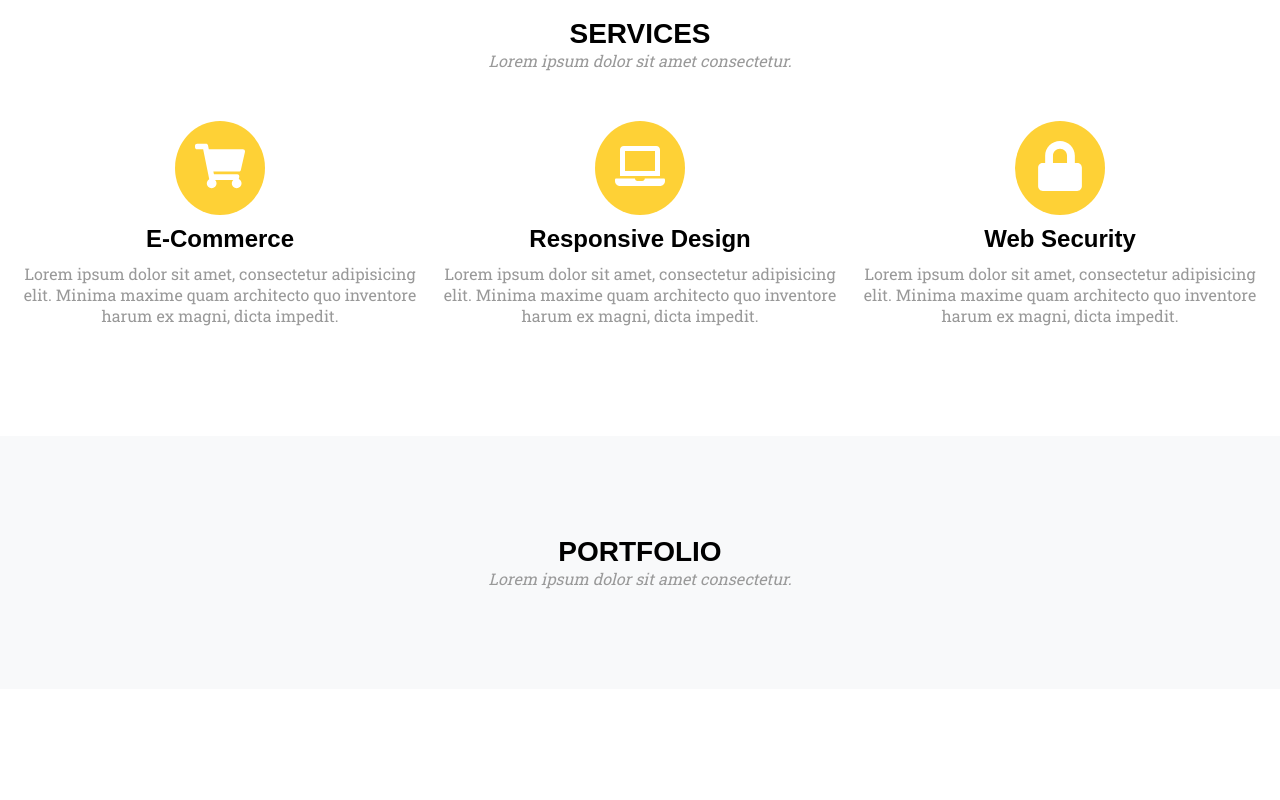
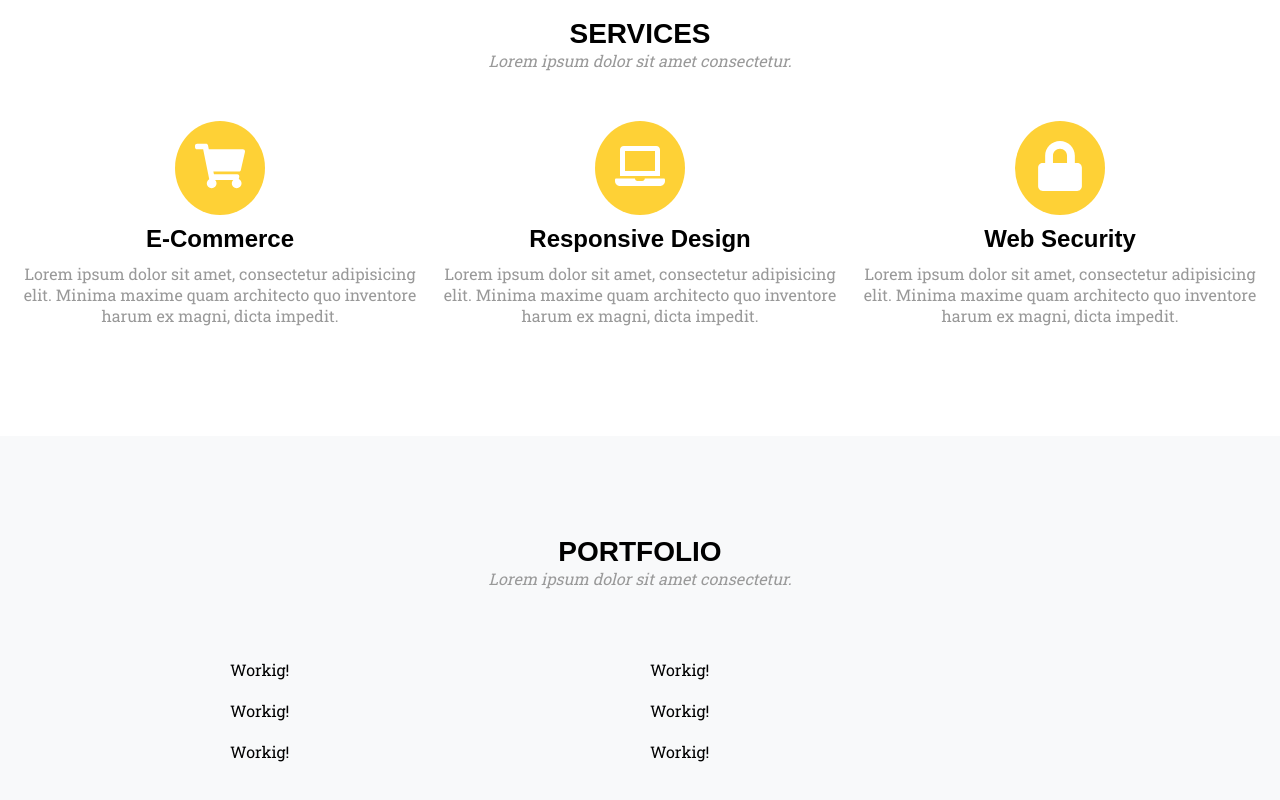
Before and after one commit to its-gio/media-queries-afternoon, a React (Create React App) app: page / in a window 1280 px wide. Shown: the part 682-1482 px from the top of the page. Before the commit the page ends 1371 px from the top, so only its background shows below. Built offline with nearby package versions, Linux system fonts and the light colour scheme; a web font is replaced by a local one.

Commit message:
Adding Portfolio styles and content. Next: Building item and continueing syles for 3 column grid.

```diff
--- a/src/App.js
+++ b/src/App.js
@@ -3,7 +3,7 @@ import './App.scss';
 import Header from './components/Hero/Header';
 import Hero from './components/Hero/Hero';
 import Service from './components/Service';
-import Portfolio from './components/Portfolio';
+import Portfolio from './components/Portfolio/Portfolio';
 
 function App() {
   return (
--- a/src/components/Portfolio.jsx
+++ /dev/null
@@ -1,14 +0,0 @@
-import React, { Component } from 'react'
-
-export default class Portfolio extends Component {
-  render() {
-    return (
-      <section className="section">
-        <div className="section-title">
-          <h3>Portfolio</h3>
-          <p>Lorem ipsum dolor sit amet consectetur.</p>
-        </div>
-      </section>
-    )
-  }
-}
--- /dev/null
+++ b/src/components/Portfolio/Portfolio.jsx
@@ -0,0 +1,32 @@
+import React, { Component } from 'react'
+import ProjectItem from './ProjectItem'
+
+export default class Portfolio extends Component {
+  state = {
+    projects: [
+      { img: '../../img/Portfolio/01-thumbnail.jpg', client: 'Threads', category: 'Illustration', desc: 'Use this area to describe your project. Lorem ipsum dolor sit amet, consectetur adipisicing elit. Est blanditiis dolorem culpa incidunt minus dignissimos deserunt repellat aperiam quasi sunt officia expedita beatae cupiditate, maiores repudiandae, nostrum, reiciendis facere nemo!' },
+      { img: '../../img/Portfolio/02-thumbnail.jpg', client: 'Explore', category: 'Graphic Design', desc: 'Use this area to describe your project. Lorem ipsum dolor sit amet, consectetur adipisicing elit. Est blanditiis dolorem culpa incidunt minus dignissimos deserunt repellat aperiam quasi sunt officia expedita beatae cupiditate, maiores repudiandae, nostrum, reiciendis facere nemo!' },
+      { img: '../../img/Portfolio/03-thumbnail.jpg', client: 'Finish', category: 'Identity', desc: 'Use this area to describe your project. Lorem ipsum dolor sit amet, consectetur adipisicing elit. Est blanditiis dolorem culpa incidunt minus dignissimos deserunt repellat aperiam quasi sunt officia expedita beatae cupiditate, maiores repudiandae, nostrum, reiciendis facere nemo!' },
+      { img: '../../img/Portfolio/04-thumbnail.jpg', client: 'Lines', category: 'Branding', desc: 'Use this area to describe your project. Lorem ipsum dolor sit amet, consectetur adipisicing elit. Est blanditiis dolorem culpa incidunt minus dignissimos deserunt repellat aperiam quasi sunt officia expedita beatae cupiditate, maiores repudiandae, nostrum, reiciendis facere nemo!' },
+      { img: '../../img/Portfolio/05-thumbnail.jpg', client: 'Southwest', category: 'Website Design', desc: 'Use this area to describe your project. Lorem ipsum dolor sit amet, consectetur adipisicing elit. Est blanditiis dolorem culpa incidunt minus dignissimos deserunt repellat aperiam quasi sunt officia expedita beatae cupiditate, maiores repudiandae, nostrum, reiciendis facere nemo!' },
+      { img: '../../img/Portfolio/06-thumbnail.jpg', client: 'Window', category: 'Photography', desc: 'Use this area to describe your project. Lorem ipsum dolor sit amet, consectetur adipisicing elit. Est blanditiis dolorem culpa incidunt minus dignissimos deserunt repellat aperiam quasi sunt officia expedita beatae cupiditate, maiores repudiandae, nostrum, reiciendis facere nemo!' }
+    ]
+  }
+
+  render() {
+    const projectMap = this.state.projects.map((project, i) => <ProjectItem project={project} key={i} />)
+
+    return (
+      <section className="section">
+        <div className="section-title">
+          <h3>Portfolio</h3>
+          <p>Lorem ipsum dolor sit amet consectetur.</p>
+        </div>
+
+        <div className="projects--grid">
+          { projectMap }
+        </div>
+      </section>
+    )
+  }
+}
--- /dev/null
+++ b/src/components/Portfolio/ProjectItem.jsx
@@ -0,0 +1,9 @@
+import React from 'react'
+
+export default function ProjectItem() {
+  return (
+    <div className="projects--item">
+      Workig!
+    </div>
+  )
+}
--- a/src/styles/__portfolio.scss
+++ b/src/styles/__portfolio.scss
@@ -0,0 +1,15 @@
+.projects {
+  &--grid {
+    display: flex;
+    justify-content: center;
+    flex-wrap: wrap;
+    max-width: 1200px;
+    margin: 0 auto;
+    margin-top: 60px;
+  }
+
+  &--item {
+    flex-basis: 33.33%;
+    margin: 10px;
+  }
+}
```
